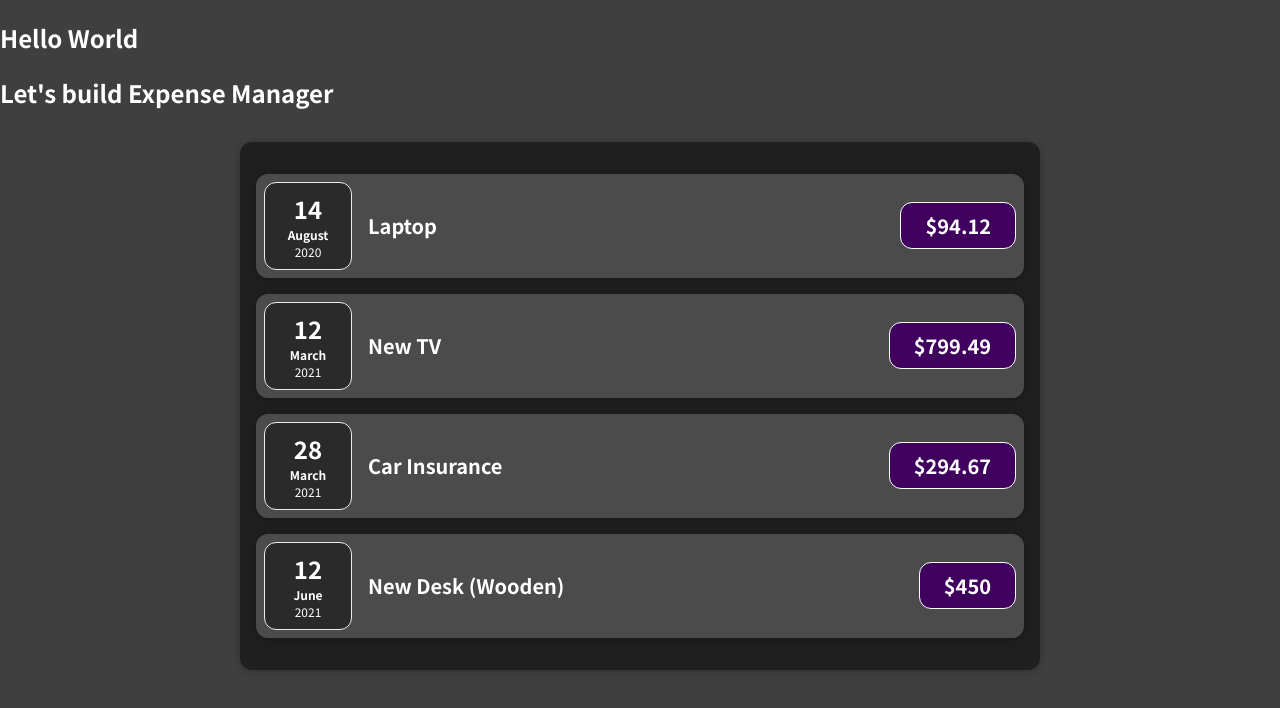
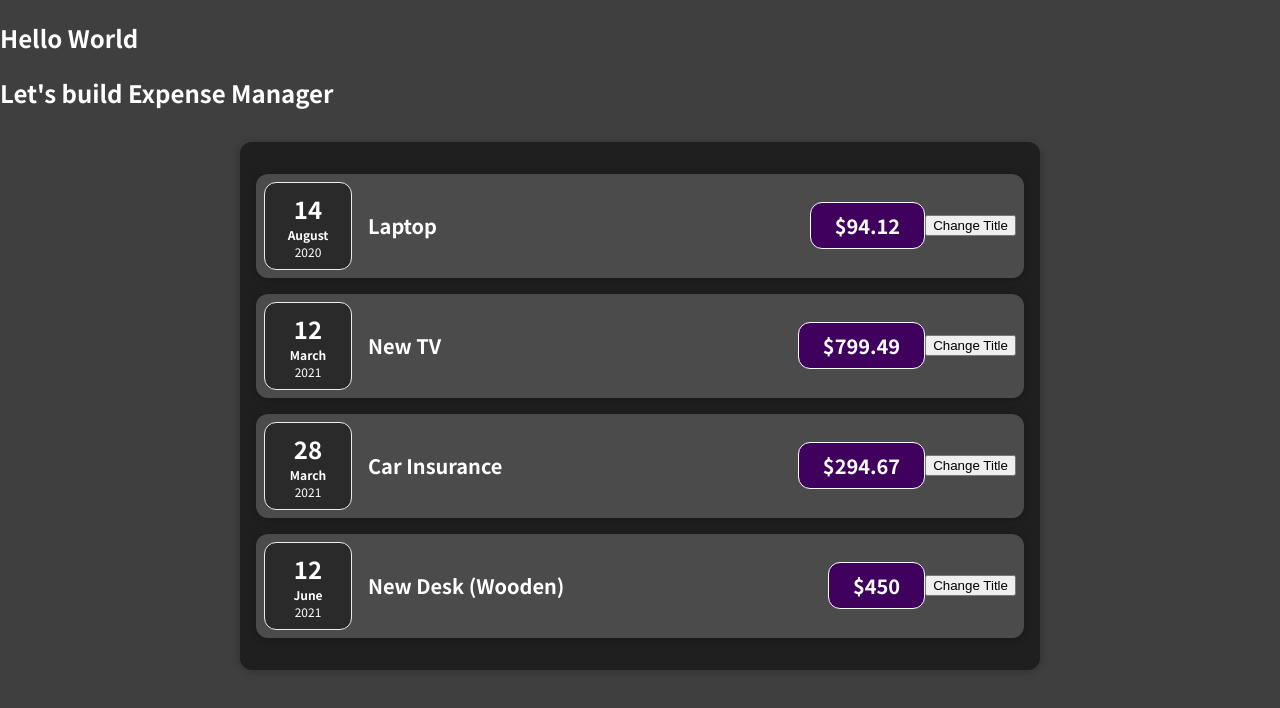
Before and after one commit to rchirag101/ReactJSLearning, a React (Create React App) app in the folder react-complete-guide/: page / in a window 1280 px wide. Shown: the top 708 px of the page. Built offline with nearby package versions, Linux system fonts and the light colour scheme.

Commit message:
onCick on button
Listening to Events & Working with Event Handlers

```diff
--- a/react-complete-guide/src/components/ExpenseItem.js
+++ b/react-complete-guide/src/components/ExpenseItem.js
@@ -3,6 +3,12 @@ import "./css/ExpenseItem.css";
 import Card from "./Card";
 
 function ExpenseItem(props) {
+
+
+    function clickHandler(){
+
+        console.log("Button clicked!!!");
+    }
     return (
         <Card className="expense-item">
             <ExpenseDate date={props.date} />
@@ -10,6 +16,7 @@ function ExpenseItem(props) {
                 <h2>{props.title}</h2>
                 <div className="expense-item__price">${props.amount}</div>
             </div>
+            <button button onClick={clickHandler}>Change Title</button>
         </Card>
     );
 }
```
Also changed, not shown: 1 other file (tests, documents, lock files or other folders).
